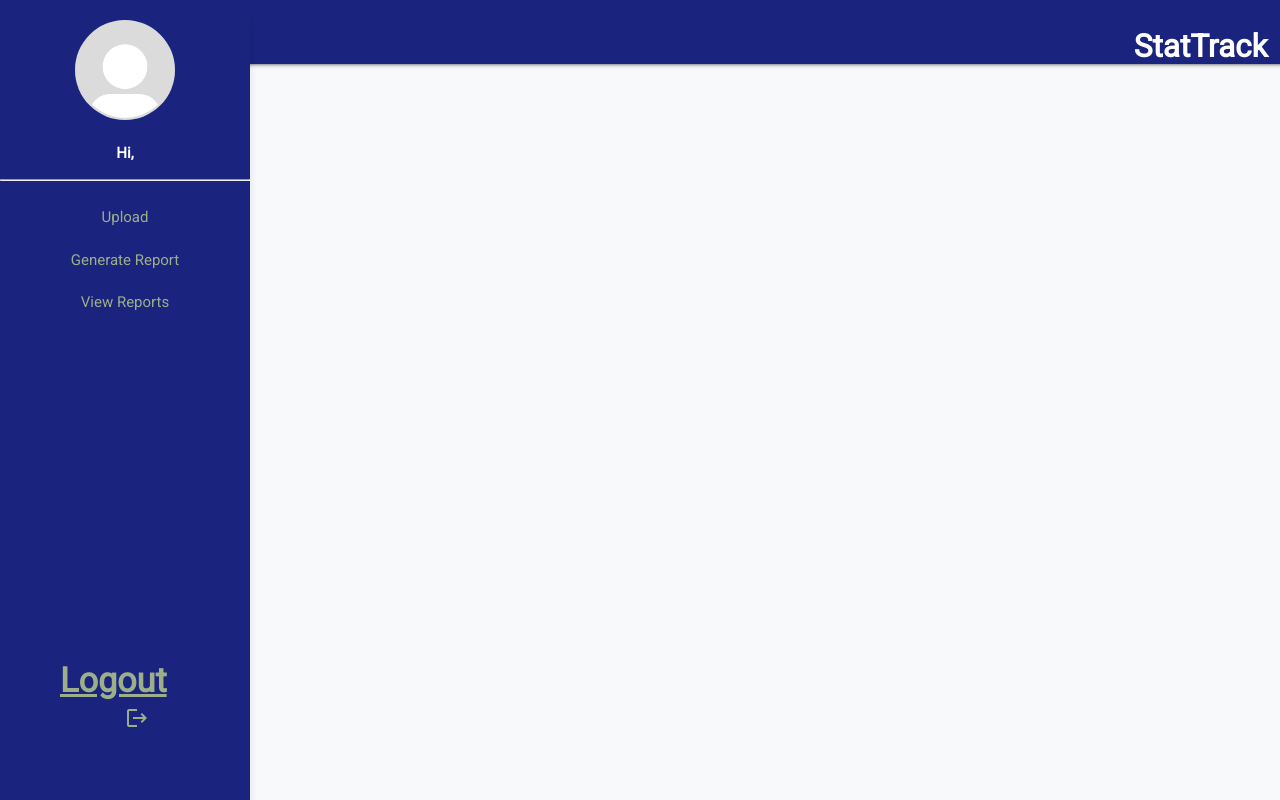
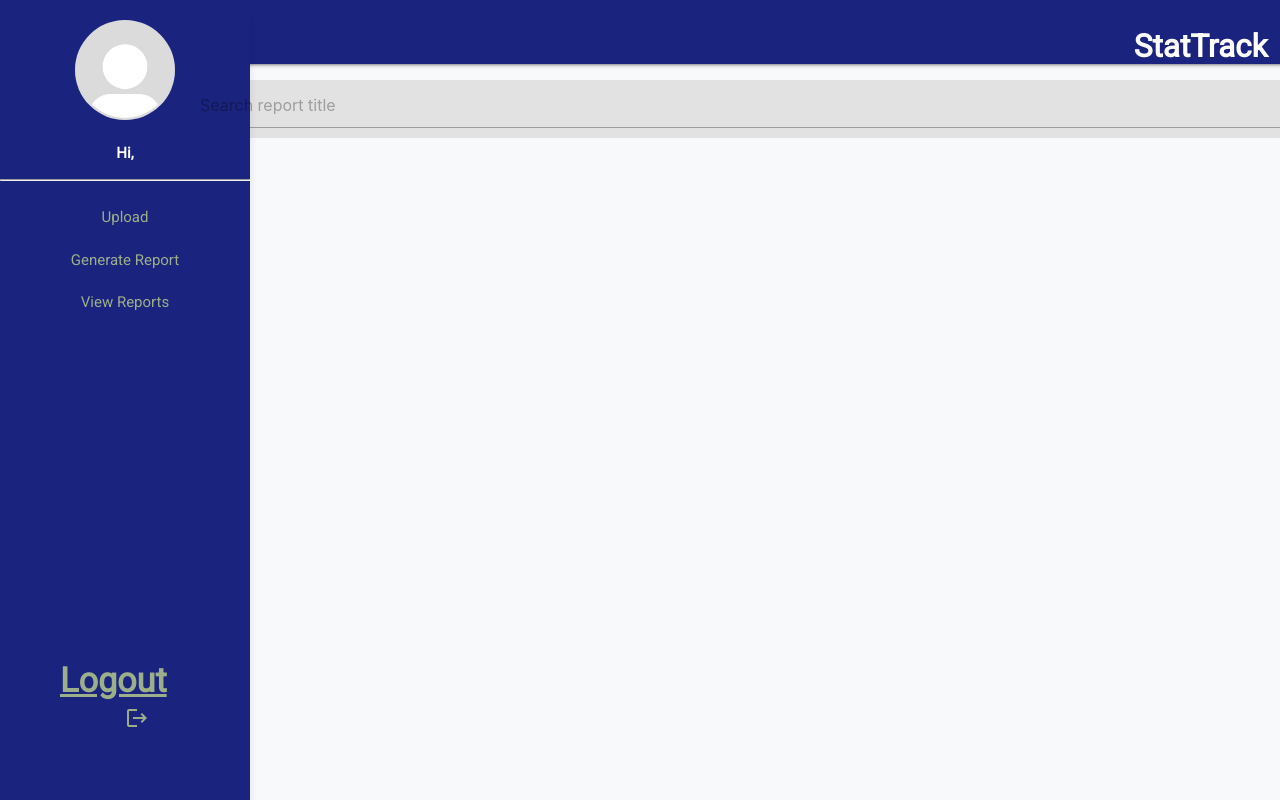
Before and after one commit to Stat-Track/StatTrack, a Flask app: page /reports in a window 1280 px wide. Run offline with Flask 3, Linux system fonts and the light colour scheme; data that the repository does not hold is empty.

Commit message:
Reports Page Editing

```diff
--- a/App/static/style.css
+++ b/App/static/style.css
@@ -231,3 +231,26 @@
   margin-left: 250px; /* same as sidebar width */
   padding: 20px;
 }
+
+.search-container {
+  display: flex;
+  width: 100%;
+  max-width: 1200px;
+  margin-right: -250px;
+  margin-top: 20px;
+  background-color: rgb(226, 226, 226);
+  padding: 2px 15px;
+  border-radius: 20px;
+}
+
+.search-container ::placeholder{
+  color:#000000;
+  opacity: 0.3;
+}
+.search-icon {
+  font-size: 24px;
+  color: black;
+  margin-top: 10px;
+  margin-right: 10px;
+  cursor: pointer;
+}
--- a/App/templates/admin/index.html
+++ b/App/templates/admin/index.html
@@ -1,4 +1,4 @@
-<!-- jaidi akii-bua - correct page after admin login -->
+
 <!DOCTYPE html>
 <html lang="en">
 <head>
@@ -29,7 +29,7 @@
     <!-- Navbar -->
     <nav class="indigo darken-4 navbar">
       <div class="nav-wrapper">
-        <a href="#" class="brand-logo right">StatTrack</a>
+        <a href="{{ url_for('admin.index')}}" class="brand-logo right">StatTrack</a>
       </div>
     </nav>
     <div class="layout-body">
--- a/App/templates/admin/reports.html
+++ b/App/templates/admin/reports.html
@@ -28,7 +28,7 @@
     <!-- Navbar -->
     <nav class="indigo darken-4 navbar">
       <div class="nav-wrapper">
-        <a href="#" class="brand-logo right">StatTrack</a>
+        <a href="{{ url_for('admin.index')}}" class="brand-logo right">StatTrack</a>
       </div>
     </nav>
     <div class="layout-body">
@@ -51,6 +51,10 @@
 <!-- Main content area -->
 <div class="main-content">
   <!-- Put your page content here -->
+   <div class="search-container">
+<input type="text", placeholder="Search report title" class="search-bar">
+<i class="material-icons search-icon">search</i>
+</div>
   </div>
     </div>
   <!-- {% endblock %} -->
```
